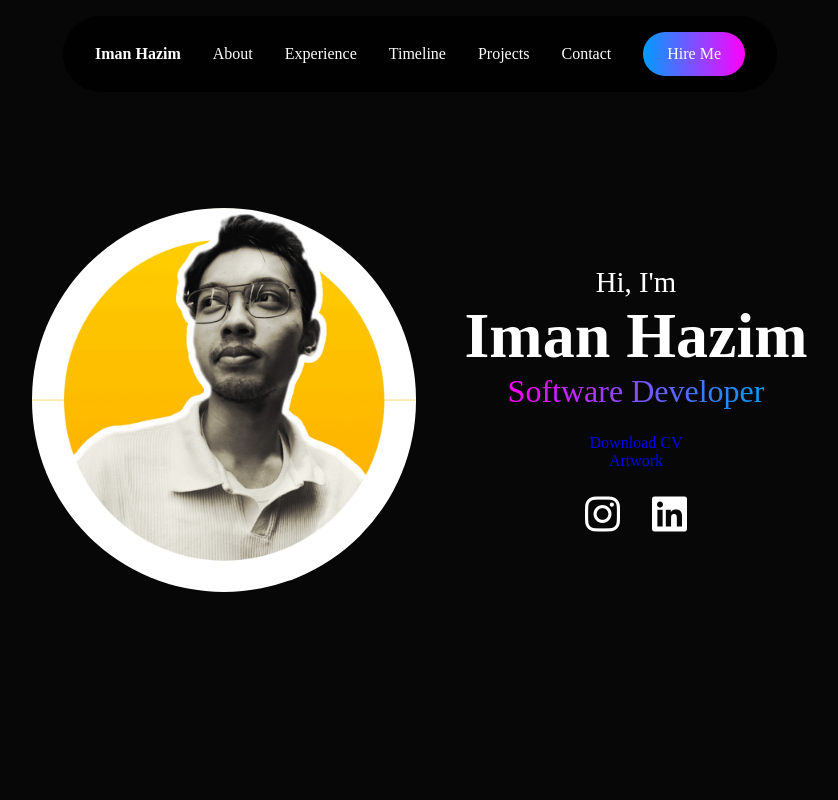
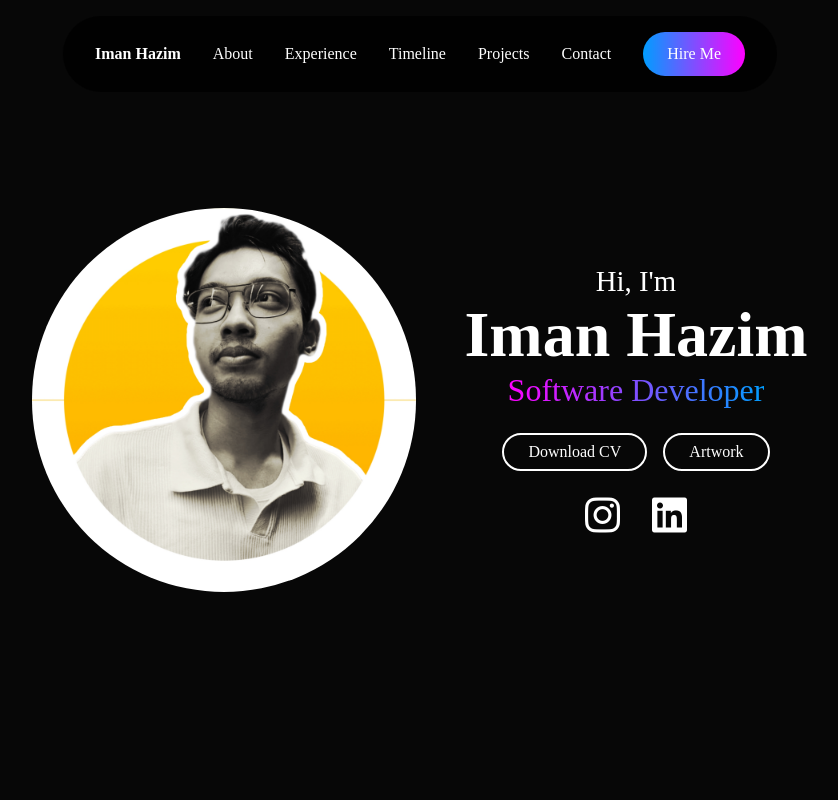
Before and after one commit to HisagaZ/haz1man.io, a plain HTML site: page index.html in a window 1280 px wide. Shown: the top 800 px of the page, without its empty margins (220-1058 px from the left). Drawn offline with Linux system fonts and the light colour scheme.

Commit message:
Update style.css

```diff
--- a/style.css
+++ b/style.css
@@ -131,6 +131,26 @@ section{
     color: transparent;
     font-size: 2rem;
 }
+.btn-group-main{
+    display: flex;
+    gap: 1rem;
+
+}
+.btn-main {
+    border-radius: 3rem;
+    padding: 0.5rem 1.5rem;
+    border: 2px solid rgb(255, 255, 255);
+    cursor: pointer;
+    font-weight: 500;
+    text-wrap: nowrap;
+    transition: 0.2s ease-in-out;
+    color: rgb(255, 255, 255);
+
+}
+.btn-main:hover{
+    background-color: rgb(255, 255, 255);
+    color: rgb(0, 0, 0);
+}
 .btn-group{
     display: flex;
     gap: 1rem;
@@ -139,12 +159,12 @@ section{
 .btn {
     border-radius: 3rem;
     padding: 0.5rem 1.5rem;
-    border: 2px solid rgb(255, 255, 255);
+    border: 2px solid rgb(0, 0, 0);
     cursor: pointer;
     font-weight: 500;
     text-wrap: nowrap;
     transition: 0.2s ease-in-out;
-    color: rgb(255, 255, 255);
+    color: rgb(0, 0, 0);
 
 }
 .btn:hover{
```
